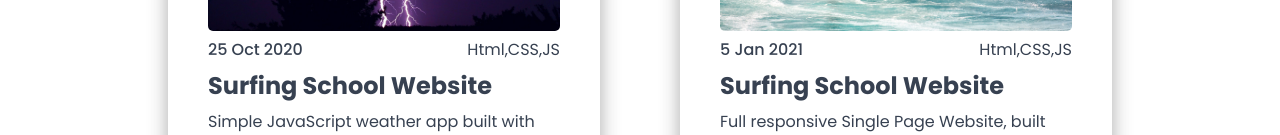
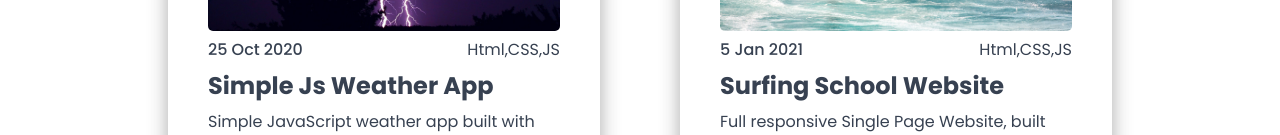
Before and after one commit to john-adam-js/next.js-skills-web, a Next.js app: page /projects in a window 1280 px wide. Shown: the part 817-952 px from the top of the page. Built offline with nearby package versions, Linux system fonts and the light colour scheme.

Commit message:
Fixed small bug

```diff
--- a/pages/projects/index.js
+++ b/pages/projects/index.js
@@ -19,7 +19,7 @@ function ProjectsPage() {
           img="/images/thunder.jpg"
           date="25 Oct 2020"
           lang="Html,CSS,JS"
-          title="Surfing School Website"
+          title="Simple Js Weather App"
           description="Simple JavaScript weather app built with  Html, Css, and Vanilla JavaScript, external Api from openweathermap.org
           Daily weather(cloudiness, temp) around the world, for the city selected by the user."
           link="https://weather-application-mario.netlify.app/"
```
